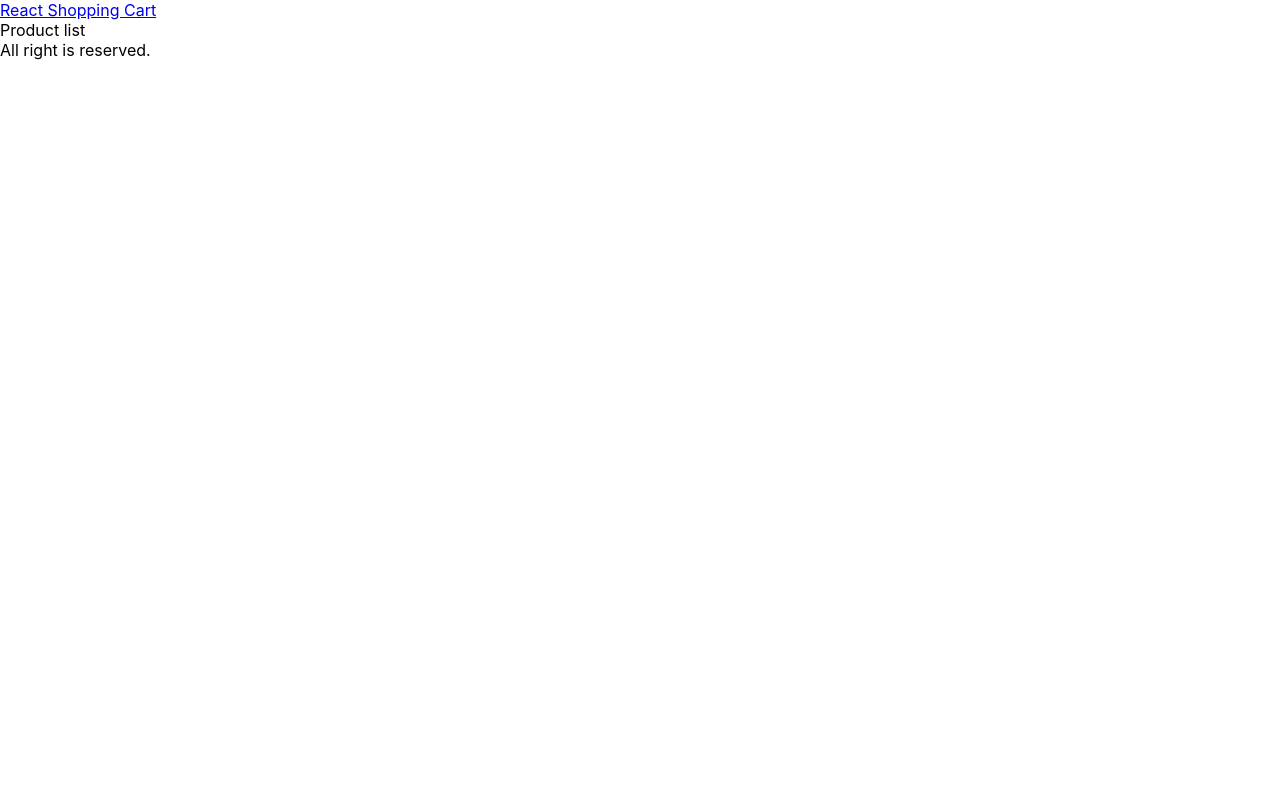
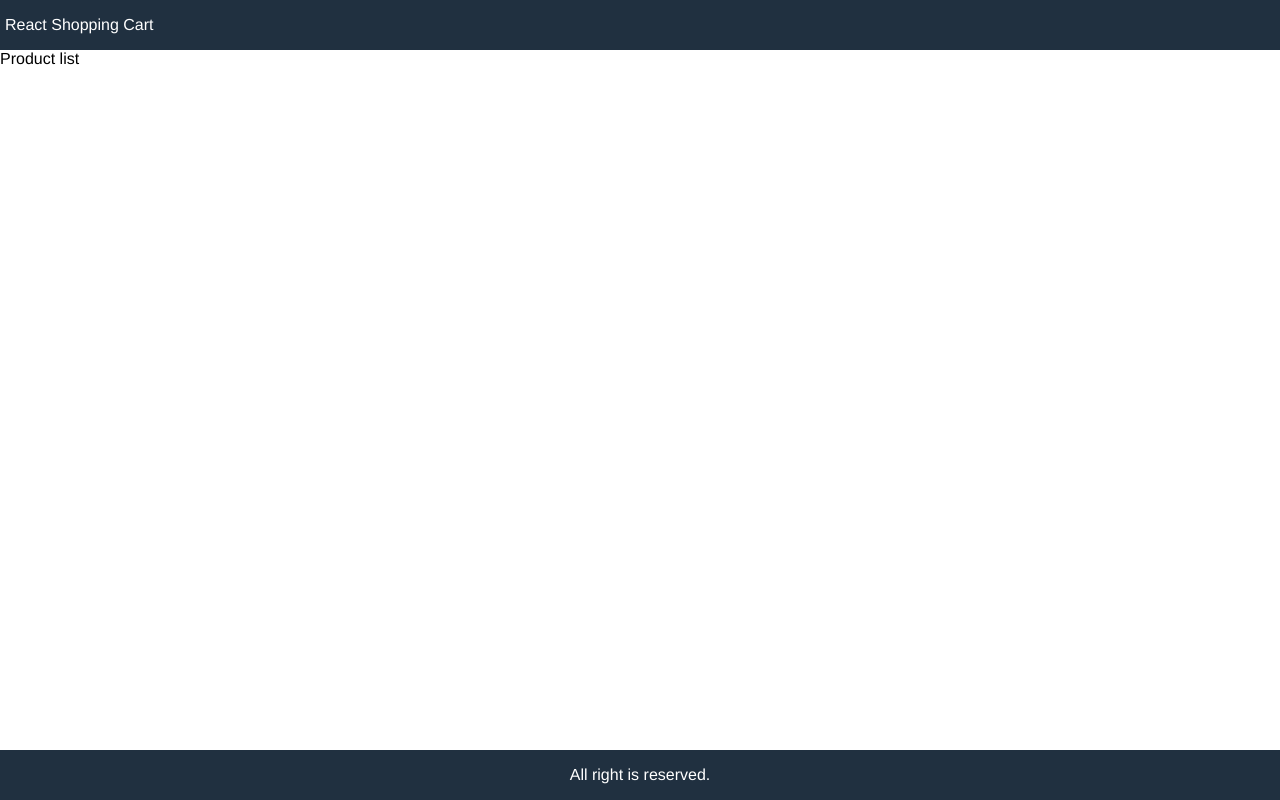
Before and after one commit to SPrio/react-shopping-cart, a React (Create React App) app: page / in a window 1280 px wide. Built offline with nearby package versions, Linux system fonts and the light colour scheme.

Commit message:
base formatting added

```diff
--- a/src/App.js
+++ b/src/App.js
@@ -1,11 +1,13 @@
+import React from "react";
+
 function App() {
   return (
     <div className="grid-container">
       <header>
         <a href="/">React Shopping Cart</a>
-        <main>Product list</main>
-        <footer>All right is reserved.</footer>
       </header>
+      <main>Product list</main>
+      <footer>All right is reserved.</footer>
     </div>
   );
 }
--- a/src/index.css
+++ b/src/index.css
@@ -1,13 +1,52 @@
-body {
+html {
+  font-size: 62.5%;
+  box-sizing: border-box;
+}
+body,
+#root {
+  height: 100vh;
   margin: 0;
-  font-family: -apple-system, BlinkMacSystemFont, 'Segoe UI', 'Roboto', 'Oxygen',
-    'Ubuntu', 'Cantarell', 'Fira Sans', 'Droid Sans', 'Helvetica Neue',
-    sans-serif;
-  -webkit-font-smoothing: antialiased;
-  -moz-osx-font-smoothing: grayscale;
 }
-
-code {
-  font-family: source-code-pro, Menlo, Monaco, Consolas, 'Courier New',
-    monospace;
+body,
+input,
+select,
+textarea {
+  font-size: 1.6rem;
+  font-family: Helvetica, Arial, sans-serif;
 }
+.grid-container {
+  display: grid;
+  grid-template-areas:
+    "header"
+    "main"
+    "footer";
+  grid-template-rows: 5rem 1fr 5rem;
+  grid-template-columns: 1fr;
+  height: 100%;
+}
+a:hover {
+  color: #ff8000;
+}
+header {
+  grid-area: header;
+  background-color: #203040;
+  color: #ffffff;
+  display: flex;
+  align-items: center;
+  padding: .5rem;
+}
+header a {
+  color: #ffffff;
+  text-decoration: none;
+}
+main {
+  grid-area: main;
+}
+footer {
+  grid-area: footer;
+  background-color: #203040;
+  color: #ffffff;
+  display: flex;
+  justify-content: center;
+  align-items: center;
+}
```
